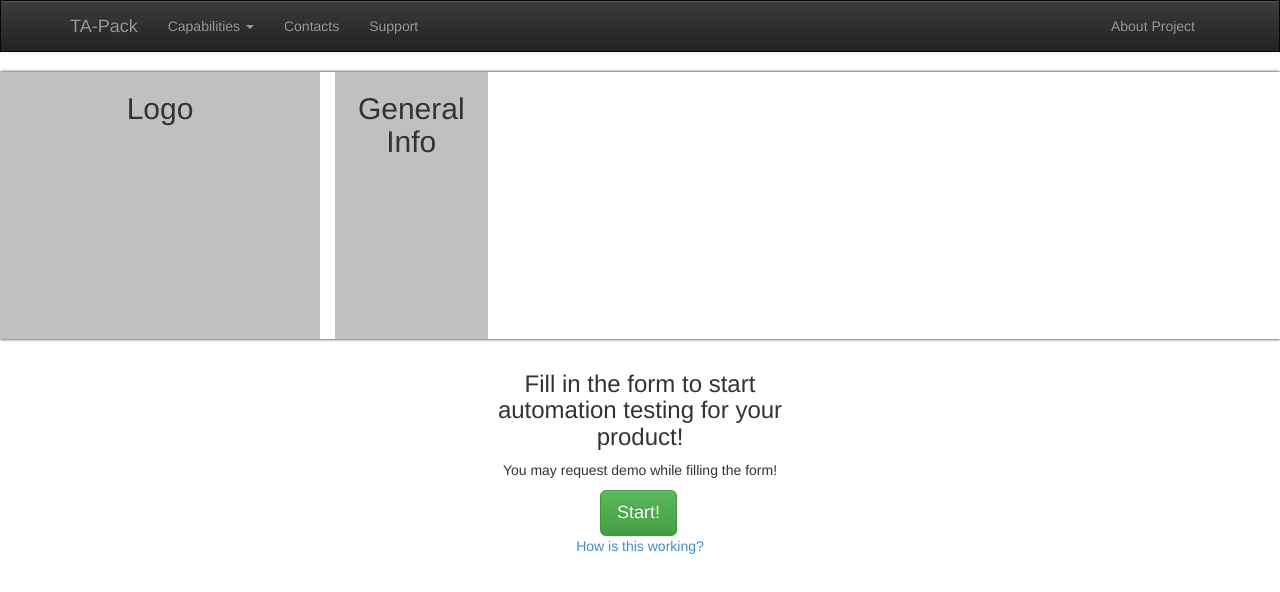
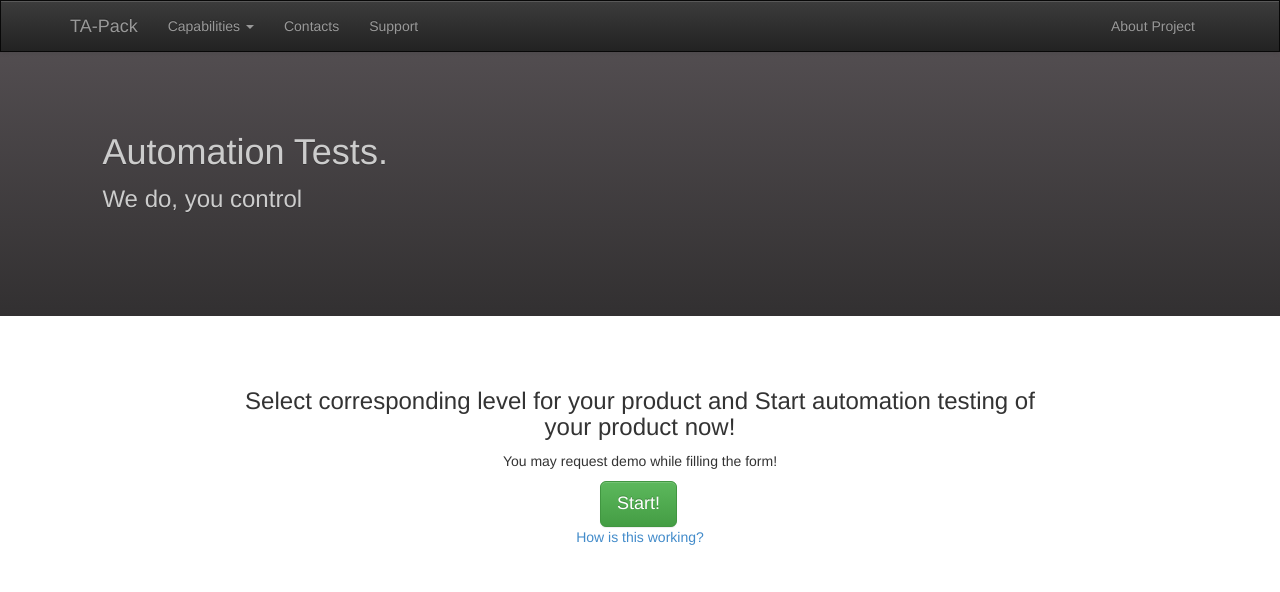
Before and after one commit to anixun/tapack.github.io, a plain HTML site: page index.html in a window 1280 px wide. Drawn offline with Linux system fonts and the light colour scheme.

Commit message:
updated with new theme

```diff
--- a/css/main-page.css
+++ b/css/main-page.css
@@ -1,44 +1,21 @@
-.version-circle{
-    border-radius: 100px;
-    height: 100px;
-    background-image: -webkit-gradient(linear, left 0%, left 100%, from(#5cb85c), to(#449d44));
-    background-image: -webkit-linear-gradient(top, #5cb85c, 0%, #449d44, 100%);
-    background-image: -moz-linear-gradient(top, #5cb85c 0%, #449d44 100%);
-    background-image: linear-gradient(to bottom, #5cb85c 0%, #449d44 100%);
-    width: 100px;
-    margin-left: auto;
-    margin-right: auto;
-    margin-top: 32px;
+.header{
+    width: 100%;
+    height: 264px;
+    background-image: -webkit-gradient(linear, left 0%, left 100%, from(#524d50), to(#323031));
+    background-image: -webkit-linear-gradient(top, #524d50, 0%, #323031, 100%);
+    background-image: -moz-linear-gradient(top, #524d50 0%, #323031 100%);
+    background-image: linear-gradient(to bottom, #524d50 0%, #323031 100%);
+    margin-bottom: 40px;
+    padding-top: 60px;
+    padding-bottom: 60px;
+    font-size: 24px;
+    position: relative;
+    text-align: left;
+    color: #ccc;
+    text-shadow: 0 1px 0 rgba(0, 0, 0, 0.21);
 }
-.circle-text{
-    color: #ececec;
-    padding-top: 40px;
-}
-.version-container{
-    width: 30%;
-    margin-left: 2%;
-    float: left;
-}
-.version-circle-main{
-    border-radius: 140px;
-    height: 140px;
-    background-image: -webkit-gradient(linear, left 0%, left 100%, from(#428bca), to(#3071a9));
-    background-image: -webkit-linear-gradient(top, #428bca, 0%, #3071a9, 100%);
-    background-image: -moz-linear-gradient(top, #428bca 0%, #3071a9 100%);
-    background-image: linear-gradient(to bottom, #428bca 0%, #3071a9 100%);
-    width: 140px;
-    margin-left: auto;
-    margin-right: auto;
-    margin-top: 12px;
-}
-.version-container-main{
-    width: 30%;
-    margin-left: 2%;
-    float: left;
-}
-.circle-text-main{
-    color: #ececec;
-    padding-top: 60px;
+.header-text{
+    margin-left: 8%;
 }
 .main-content{
     height:267px;
--- a/index.html
+++ b/index.html
@@ -55,17 +55,16 @@
     </nav>
 </div>
 
+    <div class="header">
+        <div class="header-text">
+        <h1>Automation Tests.</h1>
+        We do, you control
+        </div>
+    </div>
+<div class="clearfix"></div>
 <!-- content -->
-<div class="main-content drop-shadow">
 
-        <div class="col-md-3 main-content" style=" background-color: #c0c0c0">
-            <h2 class="text-center">Logo</h2>
-        </div>
-        <div class="col-md-6">
-        <div class="col-md-3 main-content" style=" background-color: #c0c0c0">
-            <h2 class="text-center">General Info</h2>
-        </div>
-    <div class="clearfix"></div>
+<div class="main-content">
 
 <div>
     <div class="col-md-2">
@@ -74,7 +73,7 @@
     <div class="col-md-8">
         <div class="main-text-container">
 
-            <h3 class="text-center">Fill in the form to start automation testing for your product!</h3>
+            <h3 class="text-center">Select corresponding level for your product and Start automation testing of your product now!</h3>
             <p class="text-center">You may request demo while filling the form!</p>
             <div class="btn-centered">
                 <button type="button" class="btn btn-success btn-lg" id="openForm">Start!</button>
```
Also changed, not shown: framework.html (+1 -0 lines), bootstrap/css/bootstrap.css.
